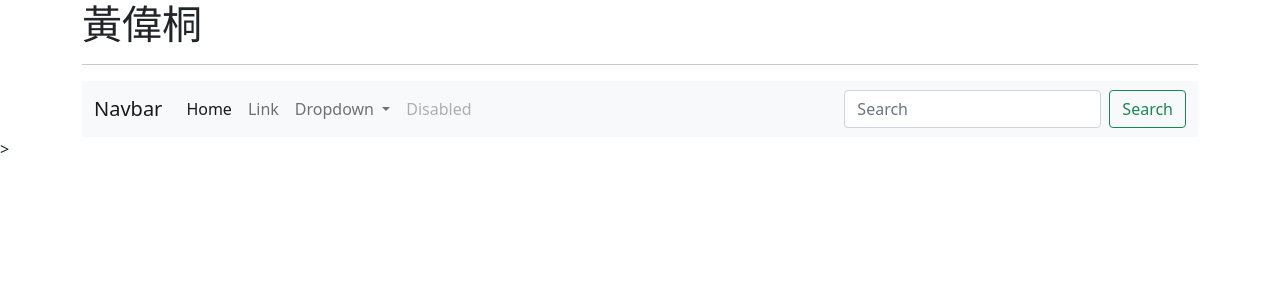
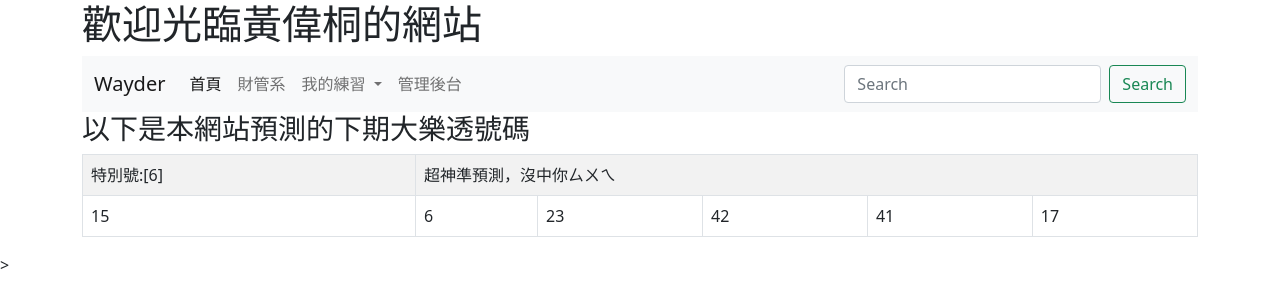
Before and after one commit to wayder1205/way0324, a Django app: page / in a window 1280 px wide. Shown: the top 308 px of the page. Run offline with Django 3.2, Linux system fonts and the light colour scheme.

Commit message:
my new site

```diff
--- a/datacenter/mysite/views.py
+++ b/datacenter/mysite/views.py
@@ -1,7 +1,12 @@
 from django.shortcuts import render
 from django.http import HttpResponse
+import random
 
 def index(request):
 	myname = "黃偉桐"
+	data = [i for i in range(1, 43)]
+	random.shuffle(data)
+	lotto_numbers = data[0:6]
+	special_number = [6]
 	return render(request, 'index.html', locals())
 # Create your views here.
--- a/datacenter/templates/index.html
+++ b/datacenter/templates/index.html
@@ -8,29 +8,28 @@
     <!-- Bootstrap CSS -->
     <link href="https://cdn.jsdelivr.net/npm/bootstrap@5.0.0-beta3/dist/css/bootstrap.min.css" rel="stylesheet" integrity="sha384-eOJMYsd53ii+scO/bJGFsiCZc+5NDVN2yr8+0RDqr0Ql0h+rP48ckxlpbzKgwra6" crossorigin="anonymous">
 
-    <title>Hello, world!</title>
+    <title>{{myname}}</title>
   </head>
   <body>
   	<div class="container">
-  		<h1>{{myname}}</h1>
-  		<hr>
+  		<h1>歡迎光臨{{myname}}的網站</h1>
   		<nav class="navbar navbar-expand-lg navbar-light bg-light">
   <div class="container-fluid">
-    <a class="navbar-brand" href="#">Navbar</a>
+    <a class="navbar-brand" href="#">Wayder</a>
     <button class="navbar-toggler" type="button" data-bs-toggle="collapse" data-bs-target="#navbarSupportedContent" aria-controls="navbarSupportedContent" aria-expanded="false" aria-label="Toggle navigation">
       <span class="navbar-toggler-icon"></span>
     </button>
     <div class="collapse navbar-collapse" id="navbarSupportedContent">
       <ul class="navbar-nav me-auto mb-2 mb-lg-0">
         <li class="nav-item">
-          <a class="nav-link active" aria-current="page" href="#">Home</a>
+          <a class="nav-link active" aria-current="page" href="/">首頁</a>
         </li>
         <li class="nav-item">
-          <a class="nav-link" href="#">Link</a>
+          <a class="nav-link" href="#">財管系</a>
         </li>
         <li class="nav-item dropdown">
           <a class="nav-link dropdown-toggle" href="#" id="navbarDropdown" role="button" data-bs-toggle="dropdown" aria-expanded="false">
-            Dropdown
+            我的練習
           </a>
           <ul class="dropdown-menu" aria-labelledby="navbarDropdown">
             <li><a class="dropdown-item" href="#">Action</a></li>
@@ -40,7 +39,7 @@
           </ul>
         </li>
         <li class="nav-item">
-          <a class="nav-link disabled" href="#" tabindex="-1" aria-disabled="true">Disabled</a>
+          <a class="nav-link" href="/admin/" tabindex="-1">管理後台</a>
         </li>
       </ul>
       <form class="d-flex">
@@ -50,6 +49,19 @@
     </div>
   </div>
 </nav>
+<h3>以下是本網站預測的下期大樂透號碼</h3>
+<table class='table table-striped table-bordered'>
+	<tr><td>特別號:{{ special_number }}</td><td colspan=5>
+	超神準預測，沒中你ㄙㄨㄟ</td></tr>
+	<tr>
+		{% for no in lotto_numbers %}
+		<td>
+		  {{ no }}
+        </td>
+        {% endfor %}
+    </tr>
+</table>
+
   </div>>
 
     <!-- Optional JavaScript; choose one of the two! -->
```
Also changed, not shown: datacenter/db.sqlite3.
